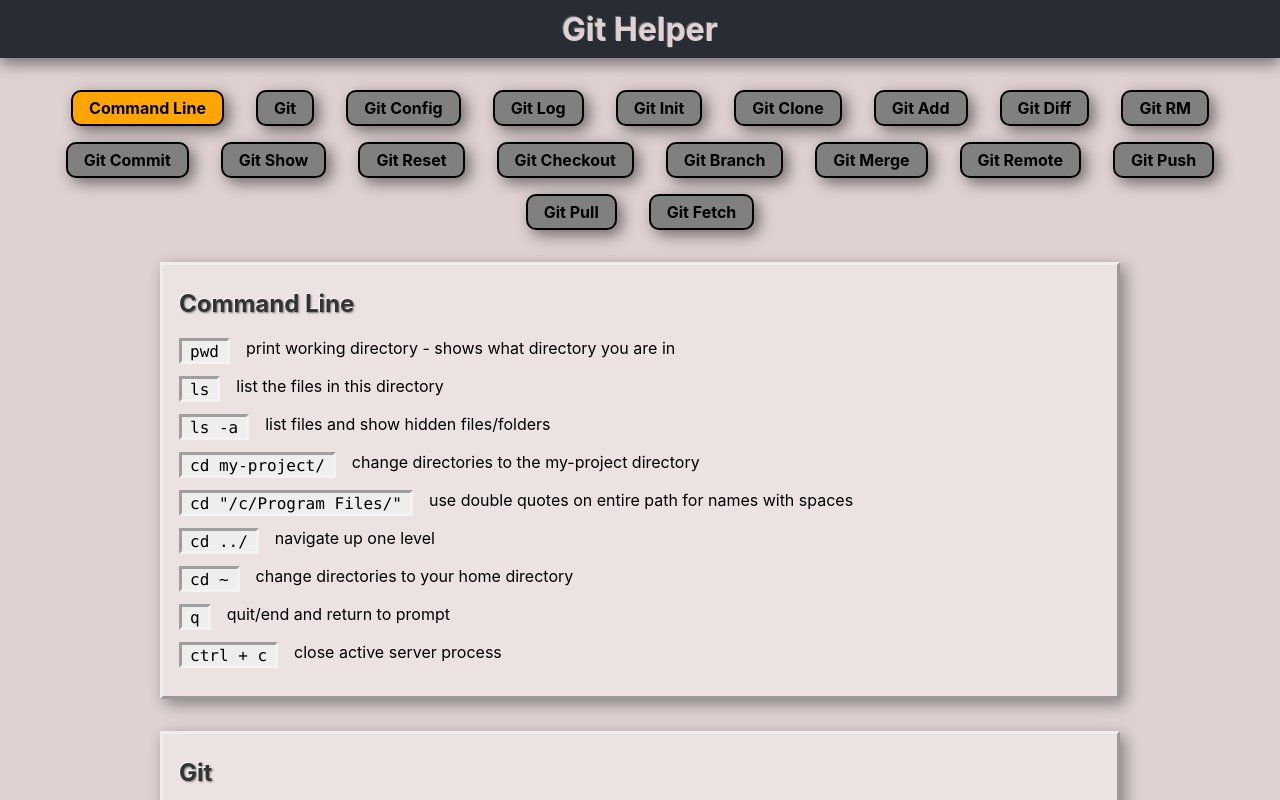
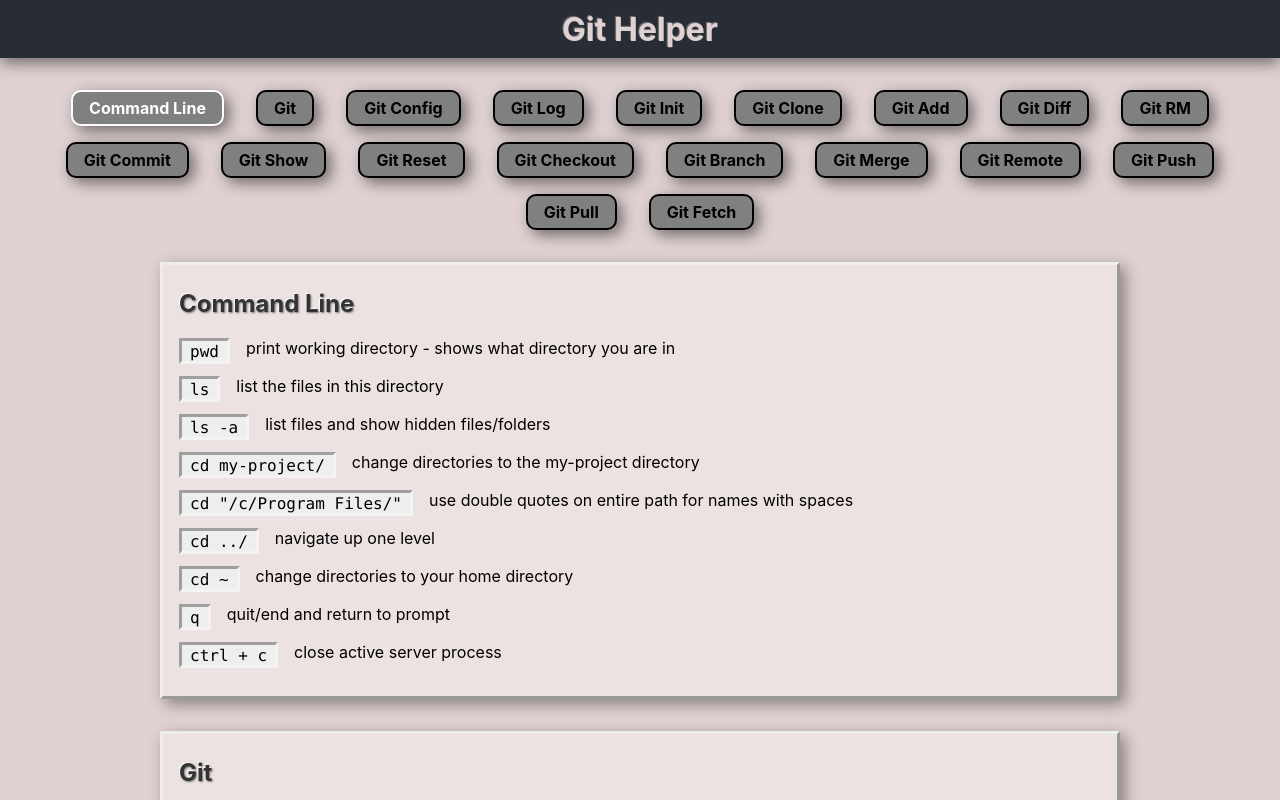
Before and after one commit to davidlongwith/git-helper, a React (Create React App) app: page / in a window 1280 px wide. In both pictures the pointer is over the link "Command Line". Shown: the top 800 px of the page. Built offline with nearby package versions, Linux system fonts and the light colour scheme.

Commit message:
quick links css tweaks

```diff
--- a/src/QuickLinks.css
+++ b/src/QuickLinks.css
@@ -36,10 +36,10 @@
 }
 
 .quick-link:hover {
-  background: orange;
+  border: 2px solid #fff;
+  color: #fff;
 }
 
 .quick-link:active {
-  border: 2px solid #fff;
-  color: #fff;
+  background: #000;
 }
```
